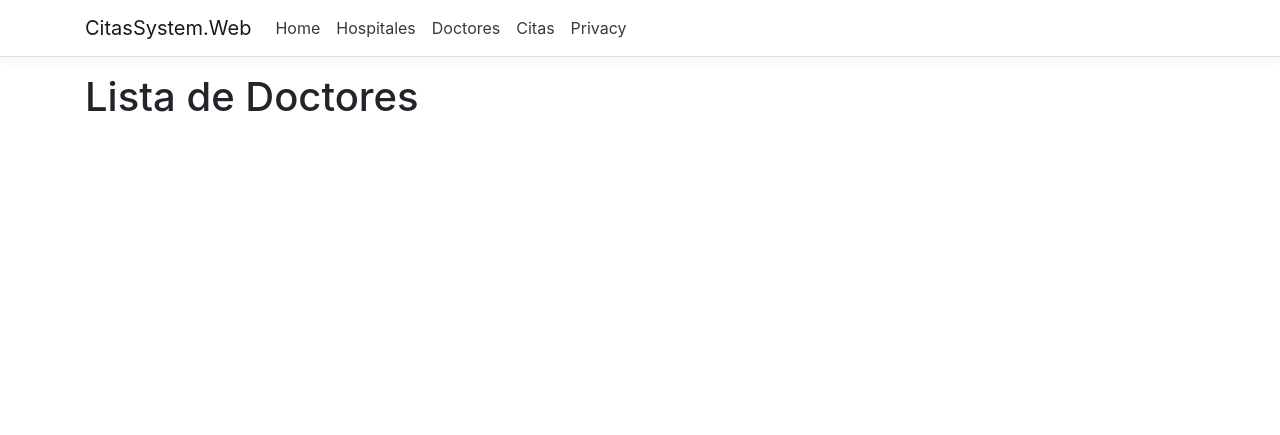
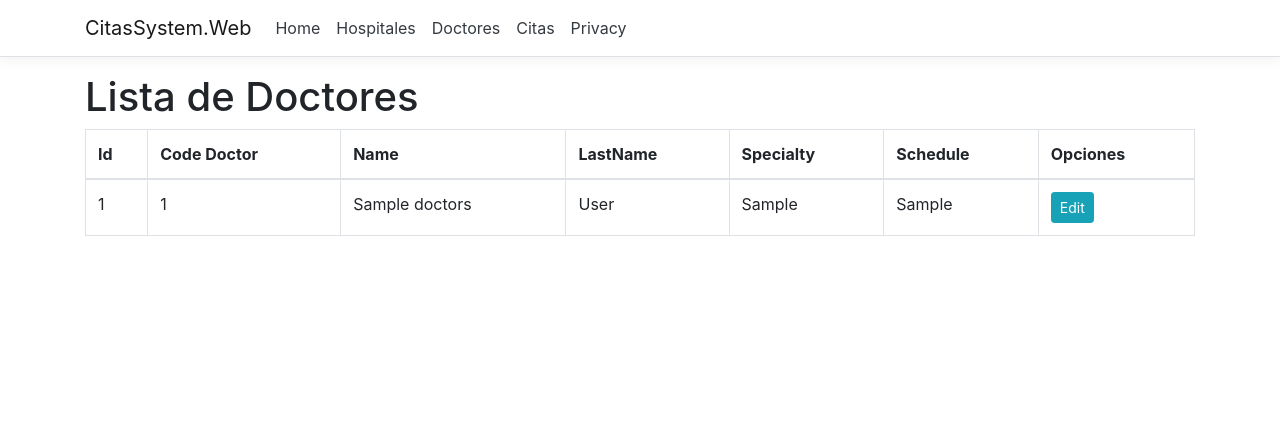
Before and after one commit to josuecorea5/LaboratoryDPWA, an ASP.NET Core app: page /Doctores in a window 1280 px wide. Shown: the top 435 px of the page. Run offline with ASP.NET Core 8, Linux system fonts and the light colour scheme; tables that the repository leaves empty hold one stand-in row (values such as "Sample post").

Commit message:
Add Data to Pages

```diff
--- a/CitasSystem.Web/Pages/Doctores.cshtml
+++ b/CitasSystem.Web/Pages/Doctores.cshtml
@@ -3,3 +3,32 @@
 @{
 }
 <h1>Lista de Doctores</h1>
+<table class="table table-bordered">
+    <thead>
+        <tr>
+            <th>Id</th>
+            <th>Code Doctor</th>
+            <th>Name</th>
+            <th>LastName</th>
+            <th>Specialty</th>
+            <th>Schedule</th>
+            <th>Opciones</th>
+        </tr>
+    </thead>
+    <tbody>
+        @foreach (var item in Model.Doctors)
+        {
+            <tr>
+                <td>@item.Id</td>
+                <td>@item.CodeNumber</td>
+                <td>@item.Name</td>
+                <td>@item.LastName</td>
+                <td>@item.Specialty</td>
+                <td>@item.Schedule</td>
+                <td>
+                    <a class="btn btn-sm btn-info" asp-area="" asp-page="/EditDoctors">Edit</a>
+                </td>
+            </tr>
+        }
+    </tbody>
+</table>
```
Also changed, not shown: CitasSystem.Web/Pages/Citas.cshtml (+31 -0 lines), CitasSystem.Web/Pages/Hospitales.cshtml (+27 -0 lines), CitasSystem.Web/Pages/Shared/_Layout.cshtml (line endings or trailing spaces).
